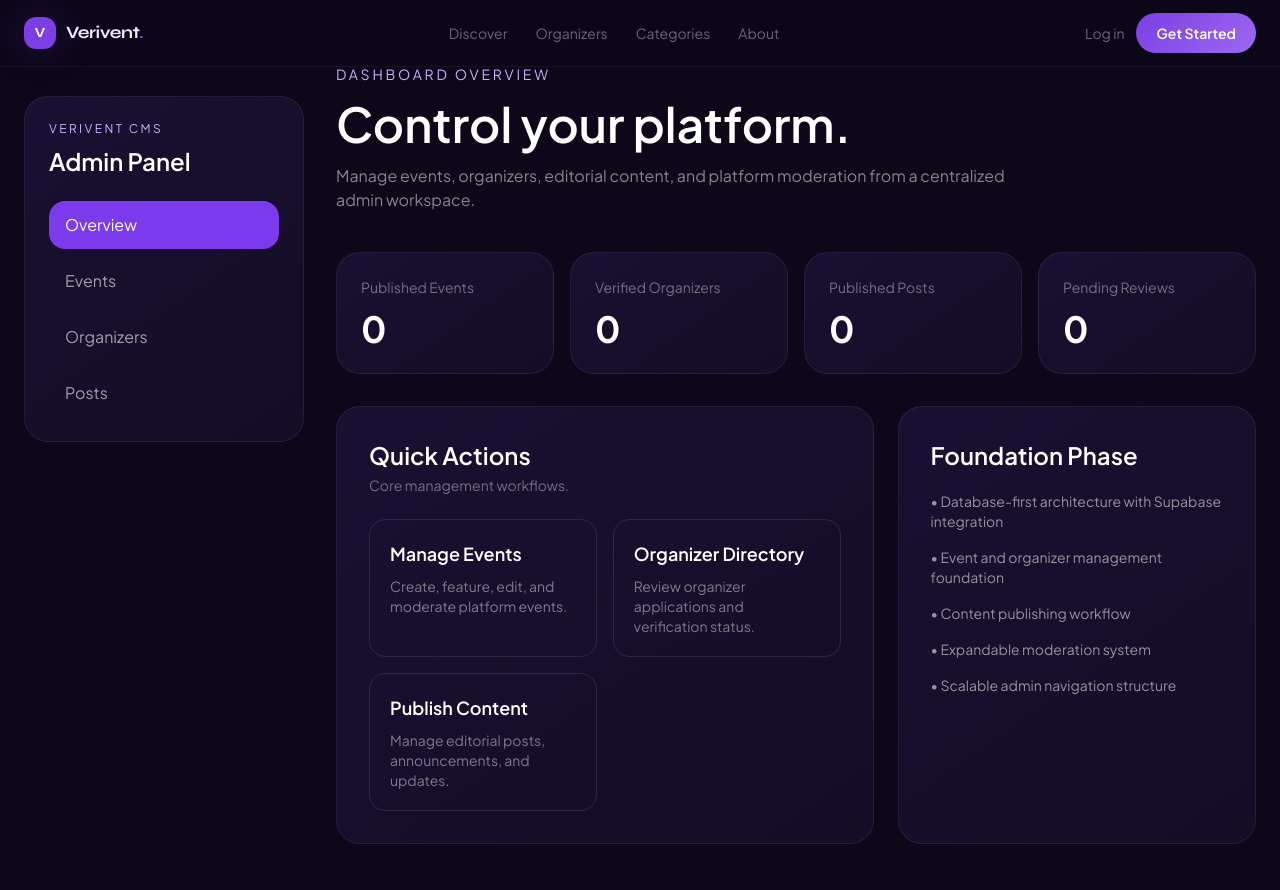
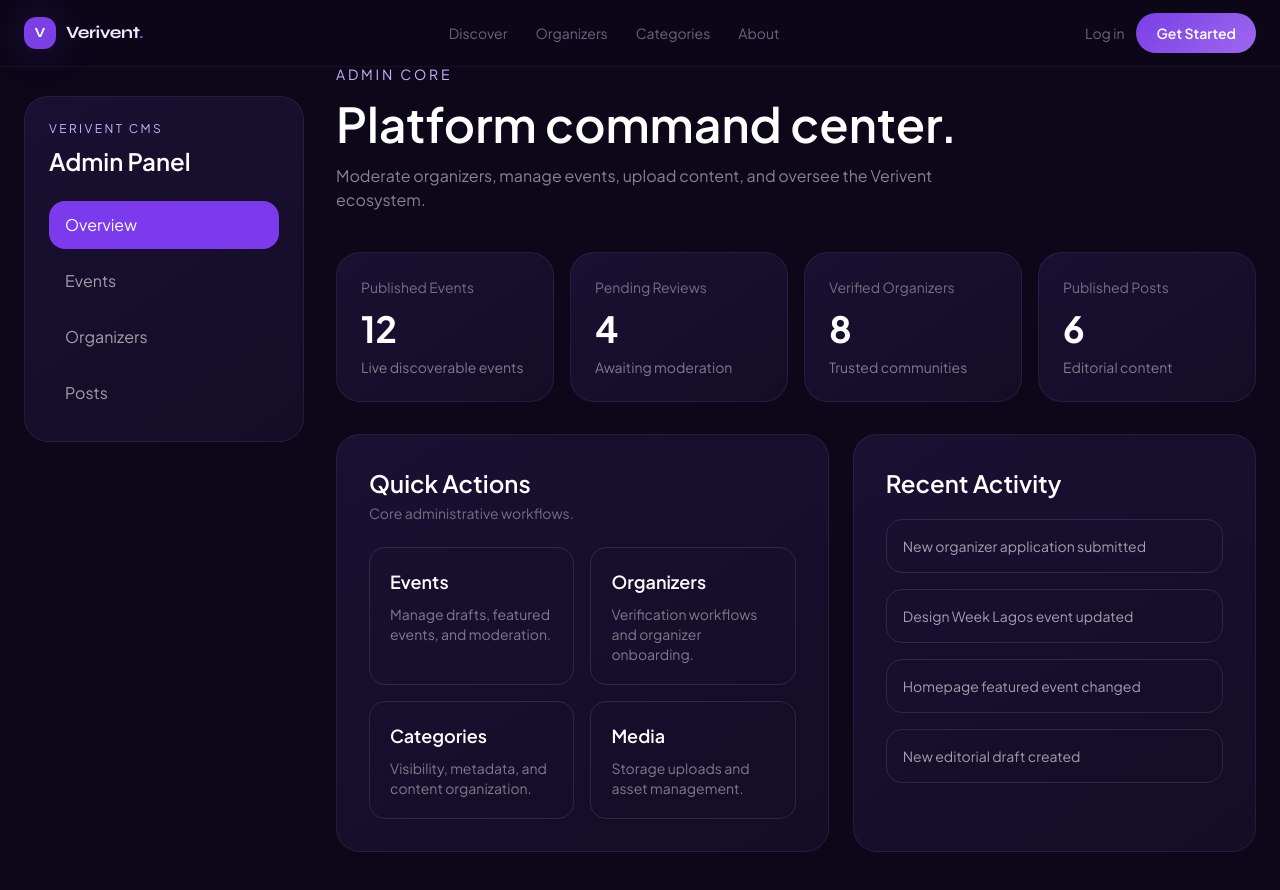
Before and after one commit to emeka-divine-exe/verive, a Next.js app: page /admin in a window 1280 px wide. Shown: the top 890 px of the page. Built offline with nearby package versions, Linux system fonts and the light colour scheme.

Commit message:
Add files via upload

```diff
--- a/src/app/admin/page.tsx
+++ b/src/app/admin/page.tsx
@@ -1,68 +1,65 @@
 import Link from 'next/link'
-
-const stats = [
-  { label: 'Published Events', value: '0' },
-  { label: 'Verified Organizers', value: '0' },
-  { label: 'Published Posts', value: '0' },
-  { label: 'Pending Reviews', value: '0' },
-]
+import { AdminStatCard } from '@/components/admin/AdminStatCard'
+import { adminStats, recentActivity } from '@/lib/admin'
 
 export default function AdminDashboard() {
   return (
     <div>
       <div className="mb-10">
-        <p className="text-sm uppercase tracking-[0.2em] text-violet-300 mb-4">Dashboard Overview</p>
-        <h1 className="text-5xl font-semibold text-white mb-4">Control your platform.</h1>
+        <p className="text-sm uppercase tracking-[0.2em] text-violet-300 mb-4">Admin Core</p>
+        <h1 className="text-5xl font-semibold text-white mb-4">Platform command center.</h1>
         <p className="text-white/50 max-w-2xl">
-          Manage events, organizers, editorial content, and platform moderation from a centralized admin workspace.
+          Moderate organizers, manage events, upload content, and oversee the Verivent ecosystem.
         </p>
       </div>
 
       <div className="grid md:grid-cols-2 xl:grid-cols-4 gap-4 mb-8">
-        {stats.map((stat) => (
-          <div key={stat.label} className="gcard rounded-3xl p-6">
-            <p className="text-white/40 text-sm mb-3">{stat.label}</p>
-            <h2 className="text-4xl font-bold text-white">{stat.value}</h2>
-          </div>
+        {adminStats.map((stat) => (
+          <AdminStatCard key={stat.title} {...stat} />
         ))}
       </div>
 
-      <div className="grid xl:grid-cols-[1.2fr_0.8fr] gap-6">
+      <div className="grid xl:grid-cols-[1.1fr_0.9fr] gap-6 mb-6">
         <div className="gcard rounded-3xl p-8">
           <div className="flex items-center justify-between mb-6">
             <div>
               <h2 className="text-2xl font-semibold text-white">Quick Actions</h2>
-              <p className="text-white/40 text-sm mt-1">Core management workflows.</p>
+              <p className="text-white/40 text-sm mt-1">Core administrative workflows.</p>
             </div>
           </div>
 
           <div className="grid md:grid-cols-2 gap-4">
             <Link href="/admin/events" className="rounded-2xl border border-white/10 p-5 hover:bg-white/5 transition-colors">
-              <h3 className="text-lg font-semibold text-white mb-2">Manage Events</h3>
-              <p className="text-sm text-white/45">Create, feature, edit, and moderate platform events.</p>
+              <h3 className="text-lg font-semibold text-white mb-2">Events</h3>
+              <p className="text-sm text-white/45">Manage drafts, featured events, and moderation.</p>
             </Link>
 
             <Link href="/admin/organizers" className="rounded-2xl border border-white/10 p-5 hover:bg-white/5 transition-colors">
-              <h3 className="text-lg font-semibold text-white mb-2">Organizer Directory</h3>
-              <p className="text-sm text-white/45">Review organizer applications and verification status.</p>
+              <h3 className="text-lg font-semibold text-white mb-2">Organizers</h3>
+              <p className="text-sm text-white/45">Verification workflows and organizer onboarding.</p>
             </Link>
 
-            <Link href="/admin/posts" className="rounded-2xl border border-white/10 p-5 hover:bg-white/5 transition-colors">
-              <h3 className="text-lg font-semibold text-white mb-2">Publish Content</h3>
-              <p className="text-sm text-white/45">Manage editorial posts, announcements, and updates.</p>
+            <Link href="/admin/categories" className="rounded-2xl border border-white/10 p-5 hover:bg-white/5 transition-colors">
+              <h3 className="text-lg font-semibold text-white mb-2">Categories</h3>
+              <p className="text-sm text-white/45">Visibility, metadata, and content organization.</p>
+            </Link>
+
+            <Link href="/admin/media" className="rounded-2xl border border-white/10 p-5 hover:bg-white/5 transition-colors">
+              <h3 className="text-lg font-semibold text-white mb-2">Media</h3>
+              <p className="text-sm text-white/45">Storage uploads and asset management.</p>
             </Link>
           </div>
         </div>
 
         <div className="gcard rounded-3xl p-8">
-          <h2 className="text-2xl font-semibold text-white mb-5">Foundation Phase</h2>
-          <ul className="space-y-4 text-sm text-white/55">
-            <li>• Database-first architecture with Supabase integration</li>
-            <li>• Event and organizer management foundation</li>
-            <li>• Content publishing workflow</li>
-            <li>• Expandable moderation system</li>
-            <li>• Scalable admin navigation structure</li>
-          </ul>
+          <h2 className="text-2xl font-semibold text-white mb-5">Recent Activity</h2>
+          <div className="space-y-4">
+            {recentActivity.map((activity) => (
+              <div key={activity} className="border border-white/10 rounded-2xl p-4 text-sm text-white/60">
+                {activity}
+              </div>
+            ))}
+          </div>
         </div>
       </div>
     </div>
```
